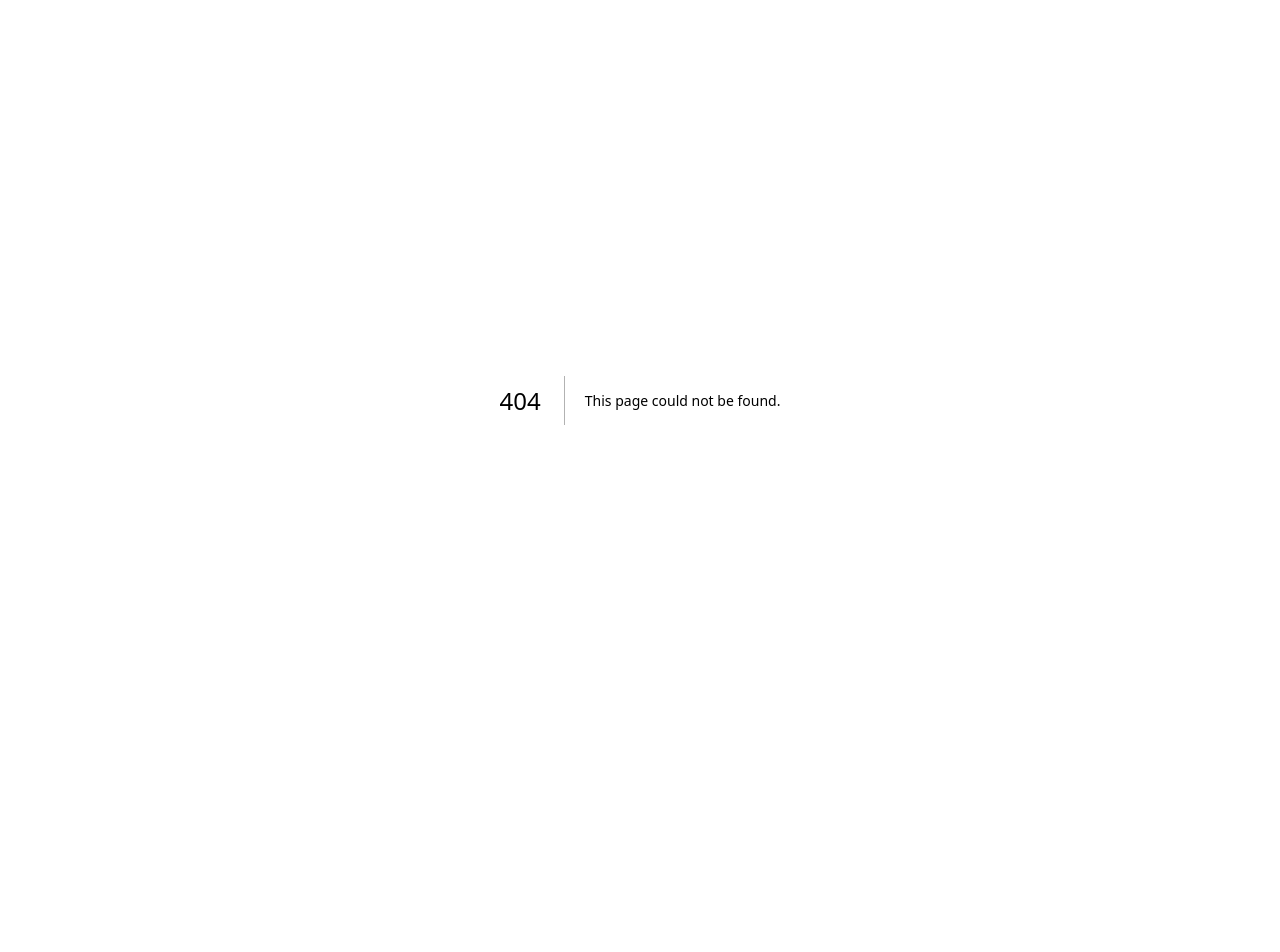
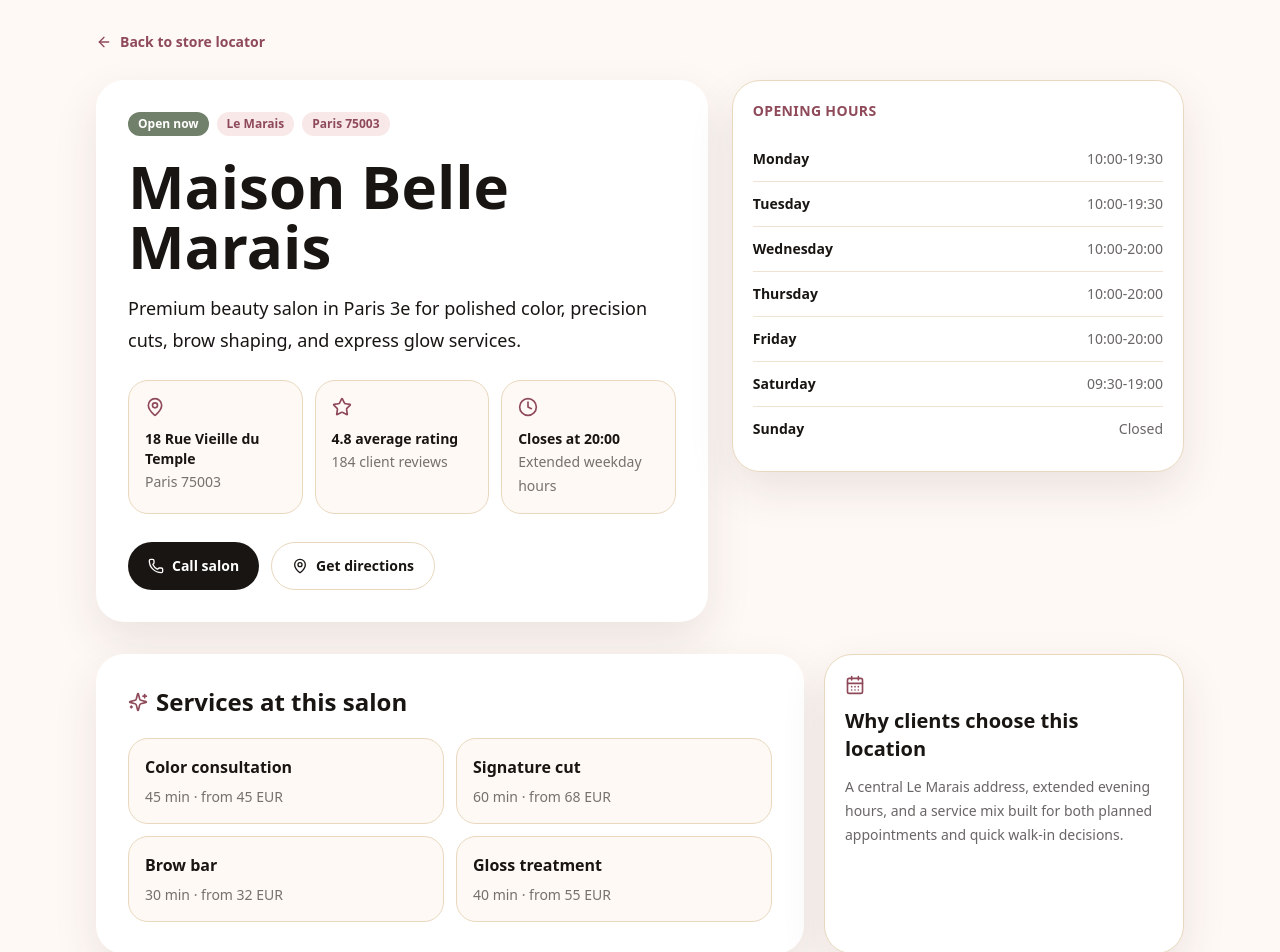
Before and after one commit to lattamatic/mobile-store-locator-ux-rebuild, a Next.js app: page /salons/maison-belle-marais in a window 1280 px wide. Before the commit this address had no page. Shown: the top 952 px of the page. Before the commit the page ends 800 px from the top, so only its background shows below. Built offline with nearby package versions, Linux system fonts and the light colour scheme.

Commit message:
Add SEO salon detail page

```diff
--- /dev/null
+++ b/src/app/salons/maison-belle-marais/page.tsx
@@ -0,0 +1,215 @@
+import type { Metadata } from "next";
+import Link from "next/link";
+import { ArrowLeft, CalendarDays, Clock, MapPin, Phone, Sparkles, Star } from "lucide-react";
+import { Badge } from "@/components/ui/Badge";
+
+const salon = {
+  name: "Maison Belle Marais",
+  address: "18 Rue Vieille du Temple",
+  city: "Paris",
+  postalCode: "75003",
+  phone: "+33 1 42 00 18 03",
+  rating: 4.8,
+  reviewCount: 184,
+  closingTime: "20:00",
+  coordinates: {
+    latitude: 48.8589,
+    longitude: 2.3617
+  },
+  services: [
+    { name: "Color consultation", duration: "45 min", price: "from 45 EUR" },
+    { name: "Signature cut", duration: "60 min", price: "from 68 EUR" },
+    { name: "Brow bar", duration: "30 min", price: "from 32 EUR" },
+    { name: "Gloss treatment", duration: "40 min", price: "from 55 EUR" }
+  ],
+  hours: [
+    ["Monday", "10:00-19:30"],
+    ["Tuesday", "10:00-19:30"],
+    ["Wednesday", "10:00-20:00"],
+    ["Thursday", "10:00-20:00"],
+    ["Friday", "10:00-20:00"],
+    ["Saturday", "09:30-19:00"],
+    ["Sunday", "Closed"]
+  ]
+};
+
+export const metadata: Metadata = {
+  title: `${salon.name} | Beauty Salon in Paris ${salon.postalCode}`,
+  description:
+    "Discover Maison Belle Marais, a premium beauty salon in Paris 75003 offering color, cut, brow bar, and gloss treatments near Le Marais.",
+  alternates: {
+    canonical: "/salons/maison-belle-marais"
+  },
+  openGraph: {
+    title: `${salon.name} | Beauty Salon in Paris`,
+    description: "Premium salon services in Le Marais with color, cut, brow bar, and gloss treatments.",
+    type: "website"
+  }
+};
+
+export default function SalonPage() {
+  const jsonLd = {
+    "@context": "https://schema.org",
+    "@type": "BeautySalon",
+    name: salon.name,
+    address: {
+      "@type": "PostalAddress",
+      streetAddress: salon.address,
+      addressLocality: salon.city,
+      postalCode: salon.postalCode,
+      addressCountry: "FR"
+    },
+    geo: {
+      "@type": "GeoCoordinates",
+      latitude: salon.coordinates.latitude,
+      longitude: salon.coordinates.longitude
+    },
+    telephone: salon.phone,
+    aggregateRating: {
+      "@type": "AggregateRating",
+      ratingValue: salon.rating,
+      reviewCount: salon.reviewCount
+    },
+    openingHoursSpecification: salon.hours
+      .filter(([, hours]) => hours !== "Closed")
+      .map(([day, hours]) => {
+        const [opens, closes] = hours.split("-");
+        return {
+          "@type": "OpeningHoursSpecification",
+          dayOfWeek: day,
+          opens,
+          closes
+        };
+      }),
+    makesOffer: salon.services.map((service) => ({
+      "@type": "Offer",
+      itemOffered: {
+        "@type": "Service",
+        name: service.name
+      }
+    }))
+  };
+
+  return (
+    <main className="min-h-screen bg-pearl">
+      <script type="application/ld+json" dangerouslySetInnerHTML={{ __html: JSON.stringify(jsonLd) }} />
+
+      <section className="mx-auto max-w-6xl px-4 py-5 lg:px-8 lg:py-8">
+        <Link href="/" className="inline-flex items-center gap-2 text-sm font-semibold text-rosewood">
+          <ArrowLeft className="h-4 w-4" />
+          Back to store locator
+        </Link>
+
+        <div className="mt-6 grid gap-6 lg:grid-cols-[1.15fr_0.85fr] lg:items-start">
+          <section className="rounded-[1.75rem] bg-white p-5 shadow-soft lg:p-8">
+            <div className="flex flex-wrap gap-2">
+              <Badge tone="success">Open now</Badge>
+              <Badge>Le Marais</Badge>
+              <Badge>Paris {salon.postalCode}</Badge>
+            </div>
+
+            <h1 className="mt-5 text-4xl font-bold text-ink lg:text-6xl">{salon.name}</h1>
+            <p className="mt-4 max-w-2xl text-lg leading-8 text-ink/68">
+              Premium beauty salon in Paris 3e for polished color, precision cuts, brow shaping, and express glow services.
+            </p>
+
+            <div className="mt-6 grid gap-3 sm:grid-cols-3">
+              <div className="rounded-[1.25rem] border border-champagne bg-pearl p-4">
+                <MapPin className="h-5 w-5 text-rosewood" />
+                <strong className="mt-3 block text-sm text-ink">{salon.address}</strong>
+                <span className="text-sm text-ink/60">
+                  {salon.city} {salon.postalCode}
+                </span>
+              </div>
+              <div className="rounded-[1.25rem] border border-champagne bg-pearl p-4">
+                <Star className="h-5 w-5 text-rosewood" />
+                <strong className="mt-3 block text-sm text-ink">{salon.rating} average rating</strong>
+                <span className="text-sm text-ink/60">{salon.reviewCount} client reviews</span>
+              </div>
+              <div className="rounded-[1.25rem] border border-champagne bg-pearl p-4">
+                <Clock className="h-5 w-5 text-rosewood" />
+                <strong className="mt-3 block text-sm text-ink">Closes at {salon.closingTime}</strong>
+                <span className="text-sm text-ink/60">Extended weekday hours</span>
+              </div>
+            </div>
+
+            <div className="mt-7 flex flex-col gap-3 sm:flex-row">
+              <a
+                href={`tel:${salon.phone.replaceAll(" ", "")}`}
+                className="inline-flex min-h-12 items-center justify-center gap-2 rounded-full bg-ink px-5 text-sm font-semibold text-white transition hover:bg-rosewood"
+              >
+                <Phone className="h-4 w-4" />
+                Call salon
+              </a>
+              <a
+                href={`https://www.google.com/maps/search/?api=1&query=${salon.coordinates.latitude},${salon.coordinates.longitude}`}
+                className="inline-flex min-h-12 items-center justify-center gap-2 rounded-full border border-champagne bg-white px-5 text-sm font-semibold text-ink transition hover:border-rosewood"
+              >
+                <MapPin className="h-4 w-4" />
+                Get directions
+              </a>
+            </div>
+          </section>
+
+          <aside className="rounded-[1.75rem] border border-champagne bg-white p-5 shadow-soft lg:sticky lg:top-8">
+            <h2 className="text-sm font-bold uppercase tracking-wide text-rosewood">Opening hours</h2>
+            <div className="mt-4 divide-y divide-champagne/70">
+              {salon.hours.map(([day, hours]) => (
+                <div key={day} className="flex items-center justify-between py-3 text-sm">
+                  <span className="font-semibold text-ink">{day}</span>
+                  <span className="text-ink/65">{hours}</span>
+                </div>
+              ))}
+            </div>
+          </aside>
+        </div>
+
+        <section className="mt-8 grid gap-5 lg:grid-cols-[1fr_360px]">
+          <div className="rounded-[1.75rem] bg-white p-5 shadow-soft lg:p-8">
+            <div className="flex items-center gap-2">
+              <Sparkles className="h-5 w-5 text-rosewood" />
+              <h2 className="text-2xl font-bold text-ink">Services at this salon</h2>
+            </div>
+            <div className="mt-5 grid gap-3 sm:grid-cols-2">
+              {salon.services.map((service) => (
+                <article key={service.name} className="rounded-[1.25rem] border border-champagne bg-pearl p-4">
+                  <h3 className="font-bold text-ink">{service.name}</h3>
+                  <p className="mt-2 text-sm text-ink/60">
+                    {service.duration} · {service.price}
+                  </p>
+                </article>
+              ))}
+            </div>
+          </div>
+
+          <div className="rounded-[1.75rem] border border-champagne bg-white p-5 shadow-soft">
+            <CalendarDays className="h-5 w-5 text-rosewood" />
+            <h2 className="mt-3 text-xl font-bold text-ink">Why clients choose this location</h2>
+            <p className="mt-3 text-sm leading-6 text-ink/65">
+              A central Le Marais address, extended evening hours, and a service mix built for both planned appointments and quick
+              walk-in decisions.
+            </p>
+          </div>
+        </section>
+
+        <section className="mt-8 rounded-[1.75rem] bg-white p-5 shadow-soft lg:p-8">
+          <h2 className="text-2xl font-bold text-ink">Maison Belle Marais FAQs</h2>
+          <div className="mt-5 grid gap-4 md:grid-cols-3">
+            <article>
+              <h3 className="font-bold text-ink">Can I visit without an appointment?</h3>
+              <p className="mt-2 text-sm leading-6 text-ink/65">Walk-ins are accepted when stylists are available, but calling ahead is recommended.</p>
+            </article>
+            <article>
+              <h3 className="font-bold text-ink">Which services are best for first-time clients?</h3>
+              <p className="mt-2 text-sm leading-6 text-ink/65">Color consultation, signature cut, and brow bar are the most useful starter services.</p>
+            </article>
+            <article>
+              <h3 className="font-bold text-ink">Is this salon easy to reach?</h3>
+              <p className="mt-2 text-sm leading-6 text-ink/65">The salon is located in central Paris near Le Marais shopping and transit corridors.</p>
+            </article>
+          </div>
+        </section>
+      </section>
+    </main>
+  );
+}
--- a/src/components/locator/StoreDetailDrawer.tsx
+++ b/src/components/locator/StoreDetailDrawer.tsx
@@ -1,6 +1,7 @@
 "use client";
 
-import { Phone, X } from "lucide-react";
+import Link from "next/link";
+import { ArrowRight, Phone, X } from "lucide-react";
 import { Badge } from "@/components/ui/Badge";
 import { Button } from "@/components/ui/Button";
 import type { Store } from "@/types/store";
@@ -57,7 +58,13 @@ export function StoreDetailDrawer({ store, onClose }: StoreDetailDrawerProps) {
         </div>
 
         <div className="mt-6 grid gap-2 sm:grid-cols-2">
-          <Button type="button">Book appointment</Button>
+          <Link
+            href="/salons/maison-belle-marais"
+            className="inline-flex min-h-11 items-center justify-center gap-2 rounded-full bg-ink px-4 text-sm font-semibold text-white transition hover:bg-rosewood"
+          >
+            See Salon page
+            <ArrowRight className="h-4 w-4" />
+          </Link>
           <Button type="button" variant="secondary">
             <Phone className="h-4 w-4" />
             Call salon
```
Also changed, not shown: 1 other file (tests, documents, lock files or other folders).
